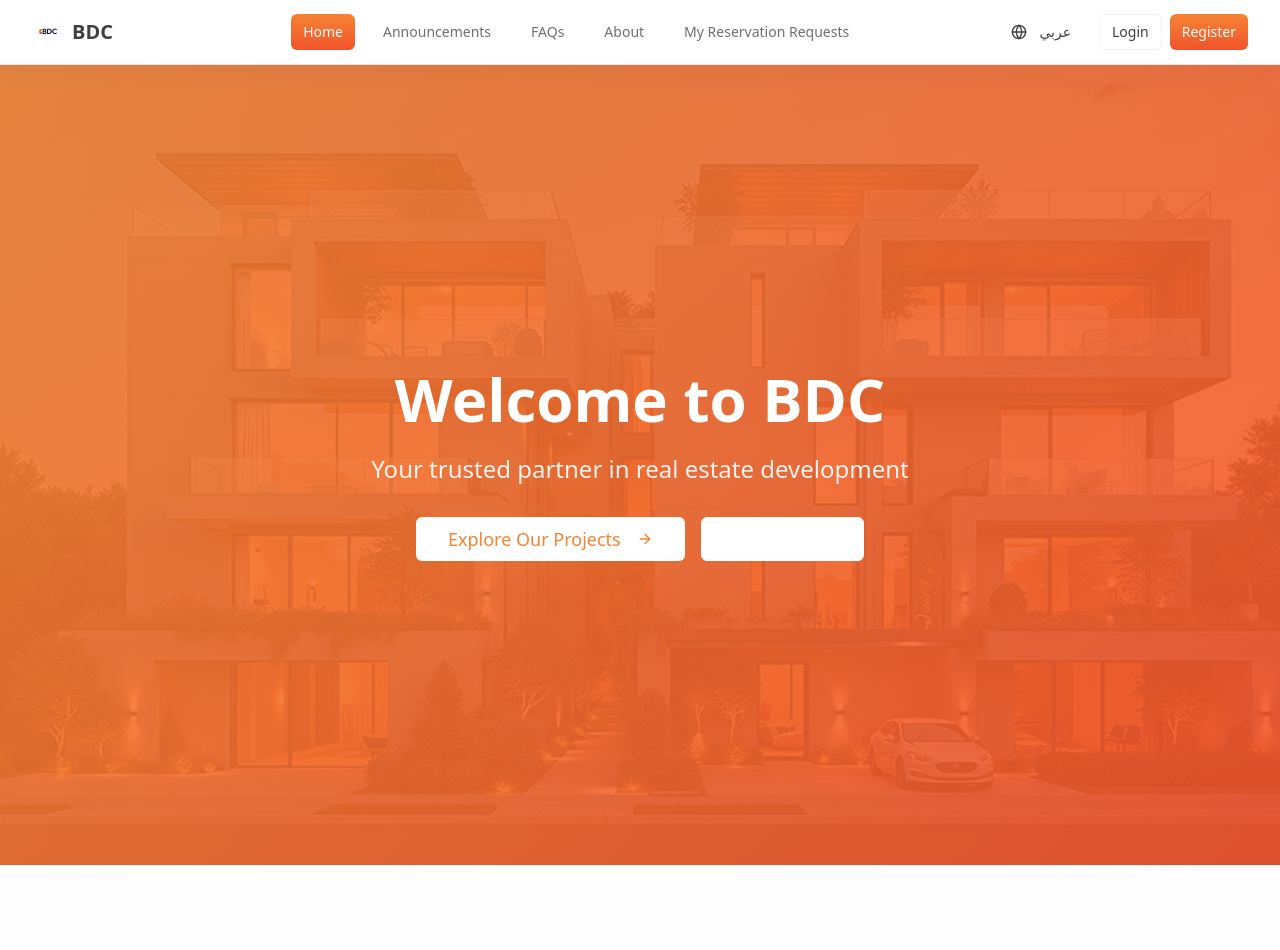
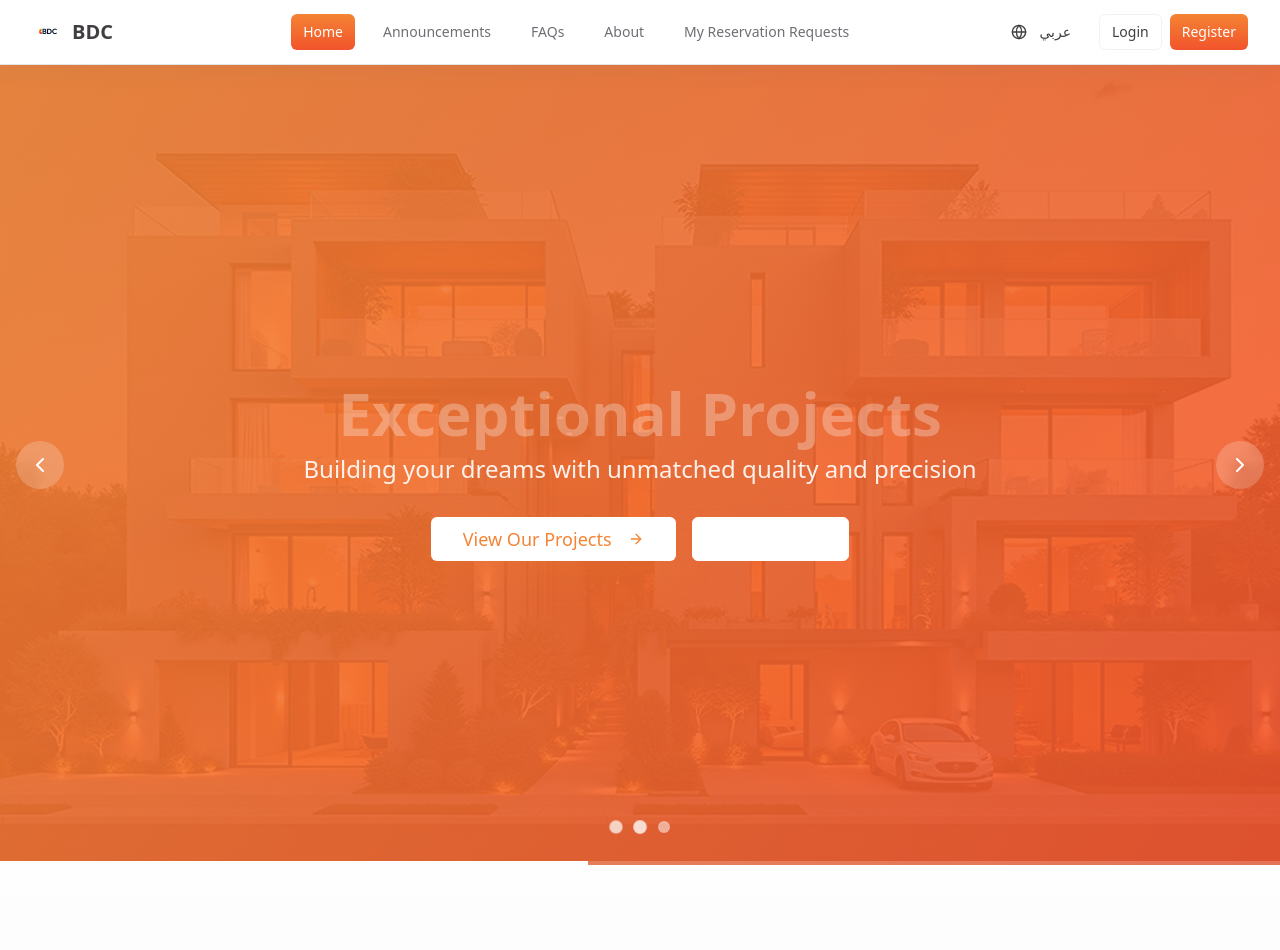
Before and after one commit to Mostafa-Megria123/bdc-bank-buddy, a React (Vite) app: page / in a window 1280 px wide. Shown: the top 950 px of the page. Built offline with nearby package versions, Linux system fonts and the light colour scheme.

Commit message:
Add carousel to welcome section
Add a simple carousel to the hero section of the homepage to display the welcome message.

```diff
--- /dev/null
+++ b/src/components/HeroCarousel.tsx
@@ -0,0 +1,183 @@
+import React, { useState, useEffect } from 'react';
+import { Button } from '@/components/ui/button';
+import { useLanguage } from '@/contexts/LanguageContext';
+import { ArrowRight, ArrowLeft, ChevronLeft, ChevronRight } from 'lucide-react';
+import heroBuilding from '@/assets/hero-building.jpg';
+
+interface HeroSlide {
+  id: string;
+  backgroundImage: string;
+  title: string;
+  subtitle: string;
+  primaryButtonText: string;
+  secondaryButtonText: string;
+}
+
+interface HeroCarouselProps {
+  autoPlay?: boolean;
+  autoPlayInterval?: number;
+}
+
+export const HeroCarousel: React.FC<HeroCarouselProps> = ({
+  autoPlay = true,
+  autoPlayInterval = 5000
+}) => {
+  const { language, t } = useLanguage();
+  const [currentSlide, setCurrentSlide] = useState(0);
+
+  const slides: HeroSlide[] = [
+    {
+      id: '1',
+      backgroundImage: heroBuilding,
+      title: language === 'ar' ? 'مرحباً بكم في BDC' : 'Welcome to BDC',
+      subtitle: language === 'ar'
+        ? 'شريككم الموثوق في التطوير العقاري'
+        : 'Your trusted partner in real estate development',
+      primaryButtonText: language === 'ar' ? 'استكشف مشاريعنا' : 'Explore Our Projects',
+      secondaryButtonText: language === 'ar' ? 'تعرف علينا أكثر' : 'Learn More About Us'
+    },
+    {
+      id: '2',
+      backgroundImage: heroBuilding,
+      title: language === 'ar' ? 'مشاريع استثنائية' : 'Exceptional Projects',
+      subtitle: language === 'ar'
+        ? 'نبني أحلامكم بجودة وإتقان لا مثيل لهما'
+        : 'Building your dreams with unmatched quality and precision',
+      primaryButtonText: language === 'ar' ? 'شاهد مشاريعنا' : 'View Our Projects',
+      secondaryButtonText: language === 'ar' ? 'تواصل معنا' : 'Contact Us'
+    },
+    {
+      id: '3',
+      backgroundImage: heroBuilding,
+      title: language === 'ar' ? 'استثمار آمن' : 'Secure Investment',
+      subtitle: language === 'ar'
+        ? 'فرص استثمارية مربحة مع ضمان الجودة والتميز'
+        : 'Profitable investment opportunities with guaranteed quality and excellence',
+      primaryButtonText: language === 'ar' ? 'اطلع على العروض' : 'View Offers',
+      secondaryButtonText: language === 'ar' ? 'احجز موعد' : 'Book Appointment'
+    }
+  ];
+
+  useEffect(() => {
+    if (autoPlay) {
+      const interval = setInterval(() => {
+        setCurrentSlide((prev) => (prev + 1) % slides.length);
+      }, autoPlayInterval);
+
+      return () => clearInterval(interval);
+    }
+  }, [autoPlay, autoPlayInterval, slides.length]);
+
+  const nextSlide = () => {
+    setCurrentSlide((prev) => (prev + 1) % slides.length);
+  };
+
+  const prevSlide = () => {
+    setCurrentSlide((prev) => (prev - 1 + slides.length) % slides.length);
+  };
+
+  const goToSlide = (index: number) => {
+    setCurrentSlide(index);
+  };
+
+  const currentSlideData = slides[currentSlide];
+
+  return (
+    <section className="relative h-screen flex items-center justify-center overflow-hidden">
+      {/* Background Image */}
+      <div
+        className="absolute inset-0 bg-cover bg-center bg-no-repeat transition-all duration-1000 ease-in-out"
+        style={{ backgroundImage: `url(${currentSlideData.backgroundImage})` }}
+      />
+      <div className="absolute inset-0 bg-gradient-overlay" />
+
+      {/* Navigation Arrows */}
+      <button
+        onClick={prevSlide}
+        className="absolute left-4 top-1/2 -translate-y-1/2 z-20 bg-white/20 hover:bg-white/30 backdrop-blur-sm rounded-full p-3 transition-all duration-300 group"
+        aria-label="Previous slide"
+      >
+        <ChevronLeft className="h-6 w-6 text-white group-hover:scale-110 transition-transform" />
+      </button>
+
+      <button
+        onClick={nextSlide}
+        className="absolute right-4 top-1/2 -translate-y-1/2 z-20 bg-white/20 hover:bg-white/30 backdrop-blur-sm rounded-full p-3 transition-all duration-300 group"
+        aria-label="Next slide"
+      >
+        <ChevronRight className="h-6 w-6 text-white group-hover:scale-110 transition-transform" />
+      </button>
+
+      {/* Content */}
+      <div className="relative z-10 text-center max-w-4xl mx-auto px-4 sm:px-6 lg:px-8">
+        <h1
+          key={`title-${currentSlide}`}
+          className="text-4xl md:text-6xl font-bold text-white mb-6 animate-fade-in"
+        >
+          {currentSlideData.title}
+        </h1>
+        <p
+          key={`subtitle-${currentSlide}`}
+          className="text-xl md:text-2xl text-white/90 mb-8 animate-fade-in"
+          style={{ animationDelay: '0.2s' }}
+        >
+          {currentSlideData.subtitle}
+        </p>
+        <div
+          className="flex flex-col sm:flex-row gap-4 justify-center animate-fade-in"
+          style={{ animationDelay: '0.4s' }}
+        >
+          <Button
+            size="lg"
+            className="bg-white text-bdc-orange hover:bg-white/90 shadow-brand text-lg px-8 py-4 group"
+          >
+            {currentSlideData.primaryButtonText}
+            {language === 'ar' ? (
+              <ArrowLeft className="ml-2 h-5 w-5 group-hover:translate-x-1 transition-transform" />
+            ) : (
+              <ArrowRight className="ml-2 h-5 w-5 group-hover:translate-x-1 transition-transform" />
+            )}
+          </Button>
+          <Button
+            variant="outline"
+            size="lg"
+            className="border-white text-white hover:bg-white hover:text-bdc-orange text-lg px-8 py-4 backdrop-blur-sm"
+          >
+            {currentSlideData.secondaryButtonText}
+          </Button>
+        </div>
+      </div>
+
+      {/* Slide Indicators */}
+      <div className="absolute bottom-8 left-1/2 -translate-x-1/2 z-20">
+        <div className="flex space-x-3">
+          {slides.map((_, index) => (
+            <button
+              key={index}
+              onClick={() => goToSlide(index)}
+              className={`w-3 h-3 rounded-full transition-all duration-300 ${
+                index === currentSlide
+                  ? 'bg-white scale-125'
+                  : 'bg-white/50 hover:bg-white/75'
+              }`}
+              aria-label={`Go to slide ${index + 1}`}
+            />
+          ))}
+        </div>
+      </div>
+
+      {/* Progress Bar */}
+      {autoPlay && (
+        <div className="absolute bottom-0 left-0 w-full h-1 bg-white/20">
+          <div
+            className="h-full bg-white transition-all duration-300 ease-linear"
+            style={{
+              width: `${((currentSlide + 1) / slides.length) * 100}%`,
+              animation: `progressBar ${autoPlayInterval}ms linear infinite`
+            }}
+          />
+        </div>
+      )}
+    </section>
+  );
+};
--- a/src/pages/Index.tsx
+++ b/src/pages/Index.tsx
@@ -3,6 +3,7 @@ import { useLanguage } from '@/contexts/LanguageContext';
 import { Button } from '@/components/ui/button';
 import { Card, CardContent } from '@/components/ui/card';
 import { ResponsiveCarousel } from '@/components/Carousel';
+import { HeroCarousel } from '@/components/HeroCarousel';
 import { ArrowRight, ArrowLeft, Calendar, MapPin, Home, Download } from 'lucide-react';
 import heroBuilding from '@/assets/hero-building.jpg';
 import announcement1 from '@/assets/announcement-1.jpg';
@@ -88,42 +89,7 @@ const Index = () => {
   return (
     <div className="min-h-screen bg-gradient-subtle">
       {/* Hero Section */}
-      <section className="relative h-screen flex items-center justify-center overflow-hidden">
-        <div
-          className="absolute inset-0 bg-cover bg-center bg-no-repeat"
-          style={{ backgroundImage: `url(${heroBuilding})` }}
-        />
-        <div className="absolute inset-0 bg-gradient-overlay" />
-
-        <div className="relative z-10 text-center max-w-4xl mx-auto px-4 sm:px-6 lg:px-8">
-          <h1 className="text-4xl md:text-6xl font-bold text-white mb-6 animate-fade-in">
-            {t('welcomeTitle')}
-          </h1>
-          <p className="text-xl md:text-2xl text-white/90 mb-8 animate-fade-in">
-            {t('welcomeSubtitle')}
-          </p>
-          <div className="flex flex-col sm:flex-row gap-4 justify-center animate-fade-in">
-            <Button
-              size="lg"
-              className="bg-white text-bdc-orange hover:bg-white/90 shadow-brand text-lg px-8 py-4"
-            >
-              {language === 'ar' ? 'استكشف مشاريعنا' : 'Explore Our Projects'}
-              {language === 'ar' ? (
-                <ArrowLeft className="ml-2 h-5 w-5" />
-              ) : (
-                <ArrowRight className="ml-2 h-5 w-5" />
-              )}
-            </Button>
-            <Button
-              variant="outline"
-              size="lg"
-              className="border-white text-white hover:bg-white hover:text-bdc-orange text-lg px-8 py-4"
-            >
-              {t('learnMore')}
-            </Button>
-          </div>
-        </div>
-      </section>
+      <HeroCarousel autoPlay={true} autoPlayInterval={6000} />
 
       {/* Announcements Section */}
       <section className="py-20 px-4 sm:px-6 lg:px-8">
```
